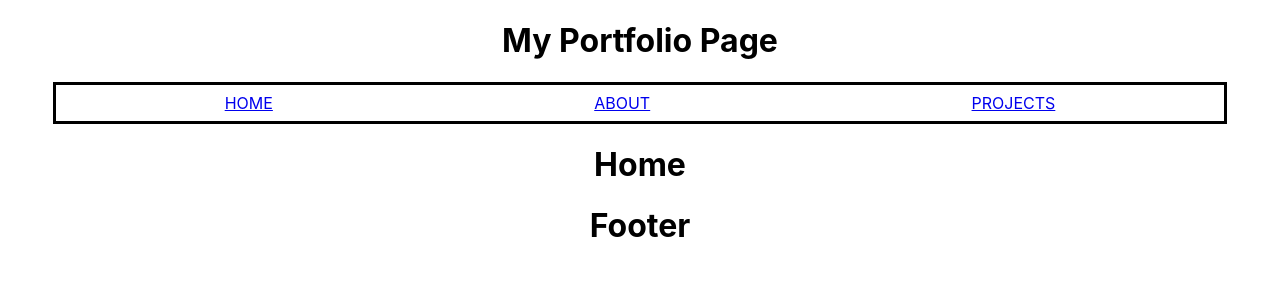
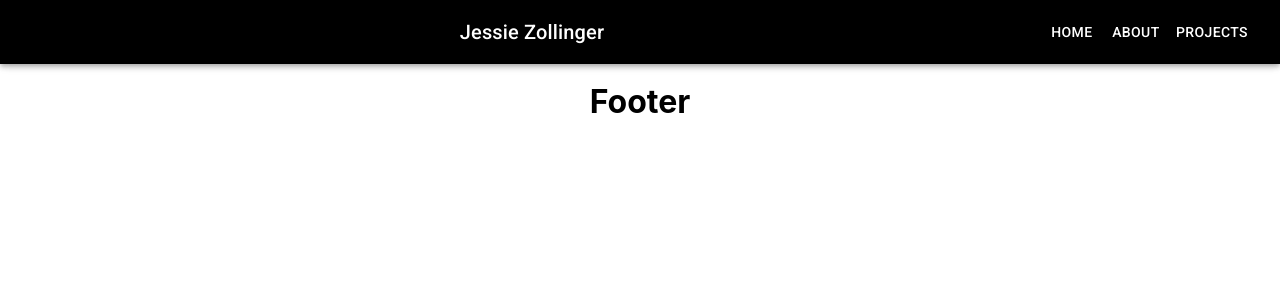
Before and after one commit to jzolly/Mock-Portfolio-FrontEnd, a React (Create React App) app: page / in a window 1280 px wide. Shown: the top 300 px of the page. Built offline with nearby package versions, Linux system fonts and the light colour scheme.

Commit message:
Material UI import and nav bar

```diff
--- a/package.json
+++ b/package.json
@@ -3,6 +3,10 @@
   "version": "0.1.0",
   "private": true,
   "dependencies": {
+    "@emotion/react": "^11.9.3",
+    "@emotion/styled": "^11.9.3",
+    "@mui/icons-material": "^5.8.4",
+    "@mui/material": "^5.9.2",
     "@testing-library/jest-dom": "^5.16.4",
     "@testing-library/react": "^13.3.0",
     "@testing-library/user-event": "^13.5.0",
--- a/public/index.html
+++ b/public/index.html
@@ -1,43 +1,23 @@
 <!DOCTYPE html>
 <html lang="en">
+
 <head>
   <meta charset="utf-8" />
   <link rel="icon" href="%PUBLIC_URL%/favicon.ico" />
   <meta name="viewport" content="width=device-width, initial-scale=1" />
   <meta name="theme-color" content="#000000" />
-    <meta
-      name="description"
-      content="Web site created using create-react-app"
-    />
+  <meta name="description" content="Web site created using create-react-app" />
   <link rel="apple-touch-icon" href="%PUBLIC_URL%/logo192.png" />
-    <!--
-      manifest.json provides metadata used when your web app is installed on a
-      user's mobile device or desktop. See https://developers.google.com/web/fundamentals/web-app-manifest/
-    -->
   <link rel="manifest" href="%PUBLIC_URL%/manifest.json" />
-    <!--
-      Notice the use of %PUBLIC_URL% in the tags above.
-      It will be replaced with the URL of the `public` folder during the build.
-      Only files inside the `public` folder can be referenced from the HTML.
+  <link rel="stylesheet" href="https://fonts.googleapis.com/css?family=Roboto:300,400,500,700&display=swap" />
+  <link rel="stylesheet" href="https://fonts.googleapis.com/icon?family=Material+Icons" />
 
-      Unlike "/favicon.ico" or "favicon.ico", "%PUBLIC_URL%/favicon.ico" will
-      work correctly both with client-side routing and a non-root public URL.
-      Learn how to configure a non-root public URL by running `npm run build`.
-    -->
-    <title>React App</title>
+  <title>Jessie Zollinger's Portfolio</title>
 </head>
+
 <body>
   <noscript>You need to enable JavaScript to run this app.</noscript>
   <div id="root"></div>
-    <!--
-      This HTML file is a template.
-      If you open it directly in the browser, you will see an empty page.
+</body>
 
-      You can add webfonts, meta tags, or analytics to this file.
-      The build step will place the bundled scripts into the <body> tag.
-
-      To begin the development, run `npm start` or `yarn start`.
-      To create a production bundle, use `npm run build` or `yarn build`.
-    -->
-  </body>
 </html>
--- a/src/components/Header.js
+++ b/src/components/Header.js
@@ -1,34 +1,150 @@
-
-
+import * as React from "react";
+import AppBar from "@mui/material/AppBar";
+import Box from "@mui/material/Box";
+import Divider from "@mui/material/Divider";
+import Drawer from "@mui/material/Drawer";
+import IconButton from "@mui/material/IconButton";
+import List from "@mui/material/List";
+import ListItem from "@mui/material/ListItem";
+import ListItemButton from "@mui/material/ListItemButton";
+import ListItemText from "@mui/material/ListItemText";
+import MenuIcon from "@mui/icons-material/Menu";
+import Toolbar from "@mui/material/Toolbar";
+import Typography from "@mui/material/Typography";
+import Button from "@mui/material/Button";
 import { Link } from "react-router-dom";
 
-function Header(props) {
-  //inline style for the nav tag
-  const navStyle = {
-    display: "flex",
-    justifyContent: "space-around",
-    border: "3px solid black",
-    padding: "8px",
-    width: "90%",
-    margin: "auto",
+const drawerWidth = 240;
+const navItems = { Home: "/", About: "/about", Projects: "/projects" };
+
+function DrawerAppBar(props) {
+  const { window } = props;
+  const [mobileOpen, setMobileOpen] = React.useState(false);
+
+  const handleDrawerToggle = () => {
+    setMobileOpen(!mobileOpen);
   };
 
+  const drawer = (
+    <Box onClick={handleDrawerToggle} sx={{
+      textAlign: "center",
+
+      }}>
+      <Typography variant="h6" sx={{ my: 2 }}>
+        JZ
+      </Typography>
+      <Divider />
+      <List>
+        {Object.entries(navItems).map(([label, url]) => (
+          <Link to={url}>
+            <ListItem key={label} disablePadding>
+              <ListItemButton sx={{ textAlign: "center", color: 'white' }}>
+                <ListItemText primary={label} />
+              </ListItemButton>
+            </ListItem>
+          </Link>
+        ))}
+      </List>
+    </Box>
+  );
+
+  const container =
+    window !== undefined ? () => window().document.body : undefined;
+
   return (
-    <header>
-      <h1>My Portfolio Page</h1>
-      <nav style={navStyle}>
-        <Link to="/">
-          <div>HOME</div>
-        </Link>
-        <Link to="/about">
-          <div>ABOUT</div>
-        </Link>
-        <Link to="/projects">
-          <div>PROJECTS</div>
-        </Link>
-      </nav>
-    </header>
+    <Box sx={{
+      display: "flex"
+      }}>
+      <AppBar component="nav" sx={{
+        background: "black"
+      }}>
+        <Toolbar>
+          <IconButton
+            color="inherit"
+            aria-label="open drawer"
+            edge="start"
+            onClick={handleDrawerToggle}
+            sx={{ mr: 2, display: { sm: "none" } }}
+          >
+            <MenuIcon />
+          </IconButton>
+          <Typography
+            variant="h6"
+            component="div"
+            sx={{ flexGrow: 1, display: { xs: "none", sm: "block" } }}
+          >
+            Jessie Zollinger
+          </Typography>
+          <Box sx={{ display: { xs: "none", sm: "block" } }}>
+            {Object.entries(navItems).map(([label, url]) => (
+              <Link to={url}>
+                <Button key={label} sx={{ color: "#fff" }}>
+                  {label}
+                </Button>
+              </Link>
+            ))}
+          </Box>
+        </Toolbar>
+      </AppBar>
+      <Box component="nav">
+        <Drawer
+          container={container}
+          variant="temporary"
+          open={mobileOpen}
+          onClose={handleDrawerToggle}
+          ModalProps={{
+            keepMounted: true, // Better open performance on mobile.
+          }}
+          sx={{
+            display: { xs: "block", sm: "none" },
+            "& .MuiDrawer-paper": {
+              boxSizing: "border-box",
+              width: drawerWidth,
+              background: "grey",
+              color: 'white'
+            },
+          }}
+        >
+          {drawer}
+        </Drawer>
+      </Box>
+    </Box>
   );
 }
 
-export default Header;
+export default DrawerAppBar;
+// import { AppBar, Toolbar, Typography } from "@mui/material";
+// import { Link } from "react-router-dom";
+
+// function Header(props) {
+//   //inline style for the nav tag
+//   // const navStyle = {
+//   //   display: "flex",
+//   //   justifyContent: "space-around",
+//   //   border: "3px solid black",
+//   //   padding: "8px",
+//   //   width: "90%",
+//   //   margin: "auto",
+//   // };
+
+//   return (
+//     <AppBar>
+//       <Toolbar>
+//         <Typography variant="h1">My Portfolio Page</Typography>
+//         <nav style={navStyle}>
+//           <Link to="/">
+//             <div>HOME</div>
+//           </Link>
+//           <Link to="/about">
+//             <div>ABOUT</div>
+//           </Link>
+//           <Link to="/projects">
+//             <div>PROJECTS</div>
+//           </Link>
+//         </nav>
+//       </Toolbar>
+//     </AppBar>
+//   );
+// }
+
+// export default Header;
--- a/src/pages/Projects.js
+++ b/src/pages/Projects.js
@@ -1,5 +1,5 @@
-
 import { useState, useEffect } from "react";
+import { Grid } from "@mui/material";
 
 function Projects(props) {
   // create state to hold projects
@@ -17,23 +17,27 @@ function Projects(props) {
 
   // make an initial call for the data inside a useEffect, so it only happens once on component load
   useEffect(() => {
-    getProjectsData()
+    getProjectsData();
   }, []);
 
   // define a function that will return the JSX needed once we get the data
   const loaded = () => {
-    return projects.map((project) => (
-      <div>
+    return (
+      <Grid container>
+        {projects.map((project) => (
+          <Grid item xs={12} md={6}>
             <h1>{project.name}</h1>
-        <img src={project.image} alt="Project Display" height="500px"/>
+            <img src={project.image} alt="Project Display" width="100%" />
             <a href={project.git}>
               <button>Github</button>
             </a>
             <a href={project.live}>
               <button>live site</button>
             </a>
-      </div>
-    ));
+          </Grid>
+        ))}
+      </Grid>
+    );
   };
 
   return projects ? loaded() : <h1>Loading...</h1>;
```
Also changed, not shown: public/LC Full Banner.png (added), 1 other file (tests, documents, lock files or other folders). Lines whose indentation alone changed are shown as unchanged.
